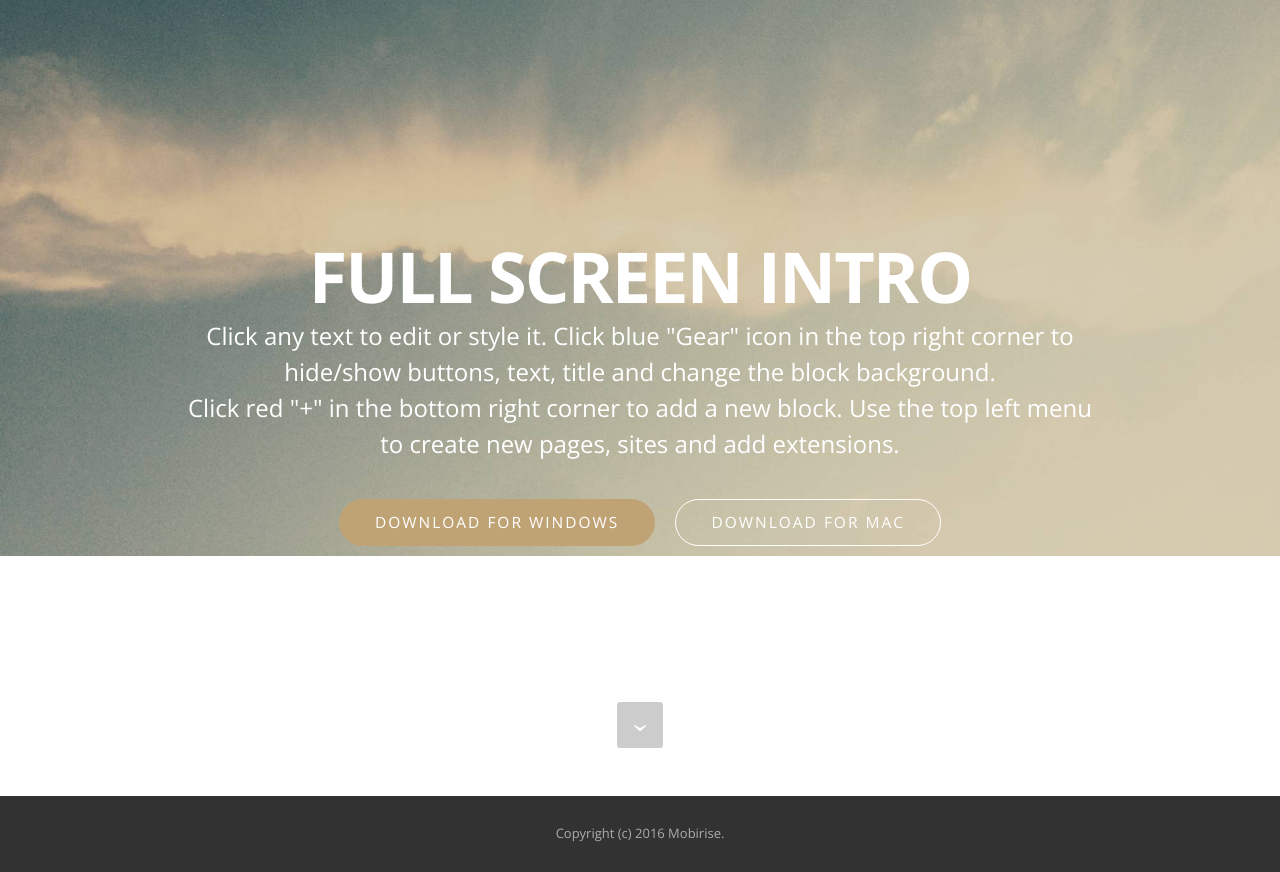
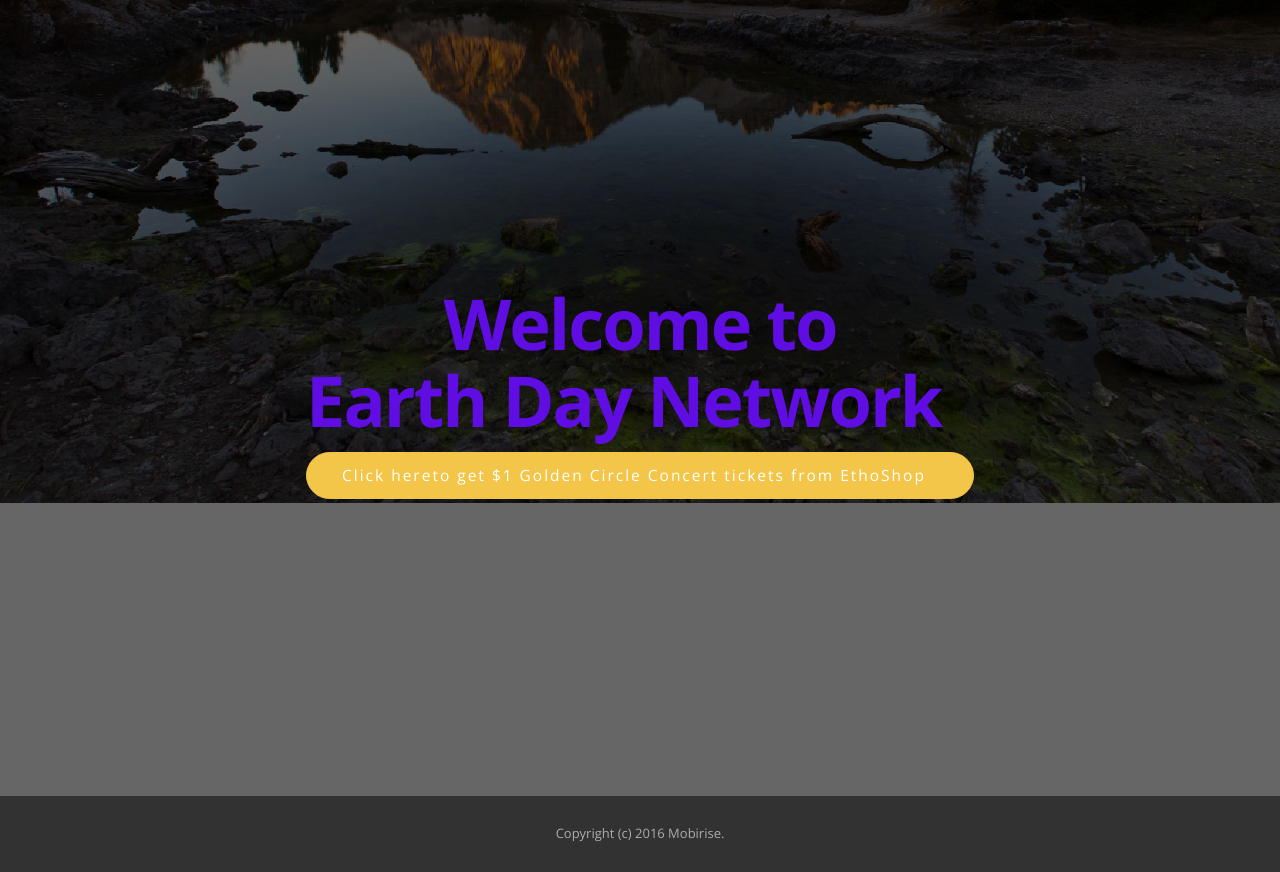
Before and after one commit to EthoShop/Landingpage2, a plain HTML site: page index.html in a window 1280 px wide. Shown: the part 804-1676 px from the top of the page. Drawn offline with nearby package versions, Linux system fonts and the light colour scheme; files whose address does not match are found by name.

Commit message:
create github pages

```diff
--- a/assets/images/hashes.json
+++ b/assets/images/hashes.json
@@ -1 +1 @@
-{"SabezlVHPir90G12JeQ62A==":"untitled88-176x128.png","mv/sgs8pS45mHLe14c3wPQ==":"mbr-2000x1333.jpg"}
+{"SabezlVHPir90G12JeQ62A==":"untitled88-176x128.png","mv/sgs8pS45mHLe14c3wPQ==":"mbr-2000x1333.jpg","JFWKirj+9Pv3ceOLGNLIuQ==":"mbr-193x128.jpg","pTYRdPoivn8iCrEEPKmOnQ==":"mbr-1-2000x1333.jpg"}
--- a/assets/mobirise/css/mbr-additional.css
+++ b/assets/mobirise/css/mbr-additional.css
@@ -504,7 +504,7 @@ h6,
   color: #000000;
 }
 #header1-1 .mbr-section-title I {
-  font-size: 30px;
+  font-size: 36px;
   text-align: right;
   color: #ec1c19;
 }
@@ -514,6 +514,9 @@ h6,
 #header1-1 .mbr-section-lead {
   color: #000000;
   font-family: 'Open Sans', sans-serif;
+}
+#header1-3 .mbr-section-title {
+  color: #5f0de2;
 }
 
 
--- a/index.html
+++ b/index.html
@@ -60,7 +60,7 @@
 
 </section>
 
-<section class="engine"><a rel="external" href="https://mobirise.com">Mobirise</a></section><section class="mbr-section mbr-section-hero mbr-section-full mbr-parallax-background mbr-section-with-arrow" id="header1-1" style="background-image: url(assets/images/mbr-2000x1333.jpg);">
+<section class="engine"><a rel="external" href="https://mobirise.com">mobirise.com</a></section><section class="mbr-section mbr-section-hero mbr-section-full mbr-parallax-background mbr-section-with-arrow" id="header1-1" style="background-image: url(assets/images/mbr-2000x1333.jpg);">
 
     <div class="mbr-overlay" style="opacity: 0.5; background-color: rgb(255, 255, 255);"></div>
 
@@ -82,9 +82,9 @@
 
 </section>
 
-<section class="mbr-section mbr-section-hero mbr-section-full mbr-parallax-background mbr-section-with-arrow" id="header1-3" style="background-image: url(assets/images/jumbotron.jpg);">
+<section class="mbr-section mbr-section-hero mbr-section-full mbr-parallax-background" id="header1-3" style="background-image: url(assets/images/mbr-1-2000x1333.jpg);">
 
-
+    <div class="mbr-overlay" style="opacity: 0.6; background-color: rgb(0, 0, 0);"></div>
 
     <div class="mbr-table-cell">
 
@@ -92,15 +92,15 @@
             <div class="row">
                 <div class="mbr-section col-md-10 col-md-offset-1 text-xs-center">
 
-                    <h1 class="mbr-section-title display-1">FULL SCREEN INTRO</h1>
-                    <p class="mbr-section-lead lead">Click any text to edit or style it. Click blue "Gear" icon in the top right corner to hide/show buttons, text, title and change the block background. <br> Click red "+" in the bottom right corner to add a new block. Use the top left menu to create new pages, sites and add extensions.</p>
-                    <div class="mbr-section-btn"><a class="btn btn-lg btn-primary" href="https://mobirise.com">DOWNLOAD FOR WINDOWS</a> <a class="btn btn-lg btn-white btn-white-outline" href="https://mobirise.com">DOWNLOAD FOR MAC</a></div>
+                    <h1 class="mbr-section-title display-1">Welcome to <br>Earth Day Network &nbsp;</h1>
+                    <p class="mbr-section-lead lead"></p>
+                    <div class="mbr-section-btn"><a class="btn btn-lg btn-warning" href="https://mobirise.com">Click hereto get $1 Golden Circle Concert tickets from EthoShop &nbsp;</a> </div>
                 </div>
             </div>
         </div>
     </div>
 
-    <div class="mbr-arrow mbr-arrow-floating" aria-hidden="true"><a href="#next"><i class="mbr-arrow-icon"></i></a></div>
+
 
 </section>
 
```
Also changed, not shown: page1.html (+1 -1 lines), assets/images/mbr-1-2000x1333.jpg (added), 1 other file.
